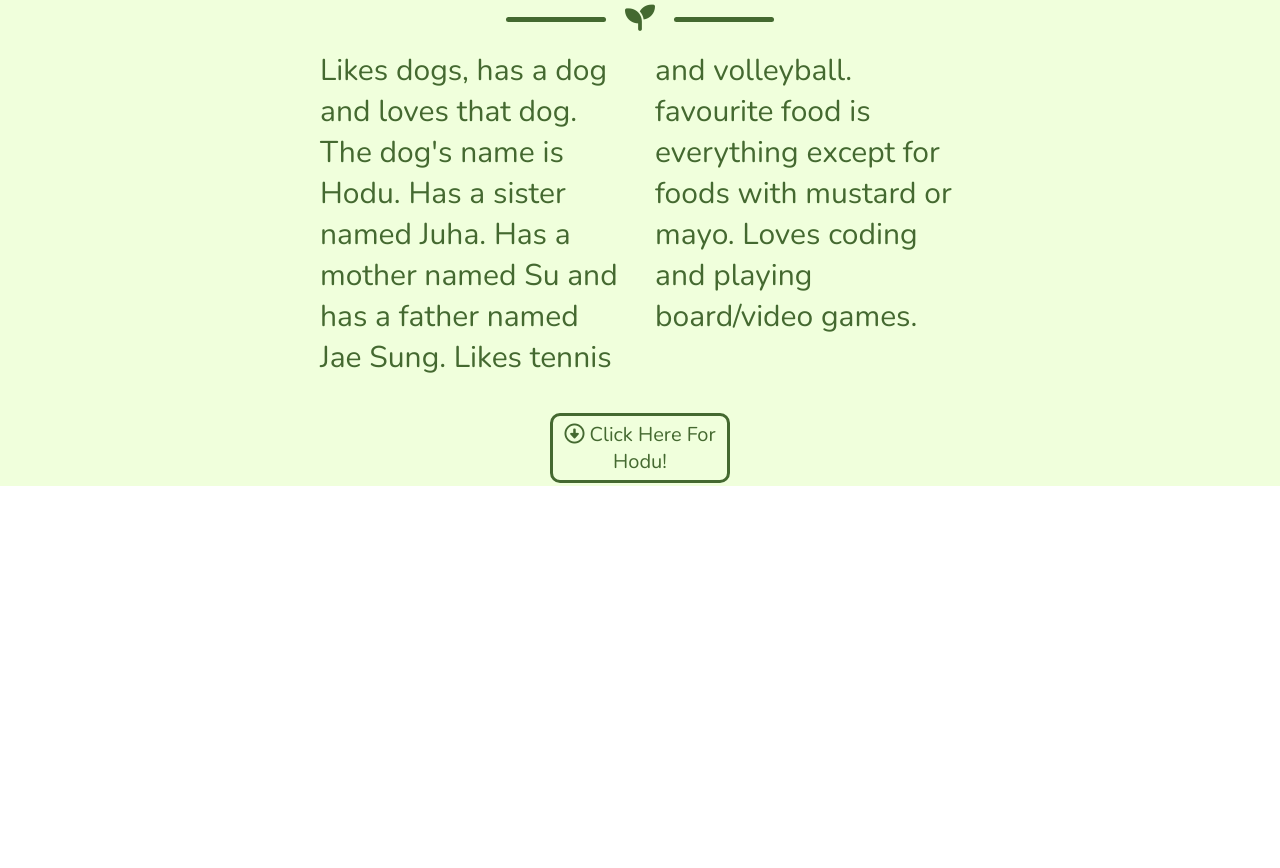
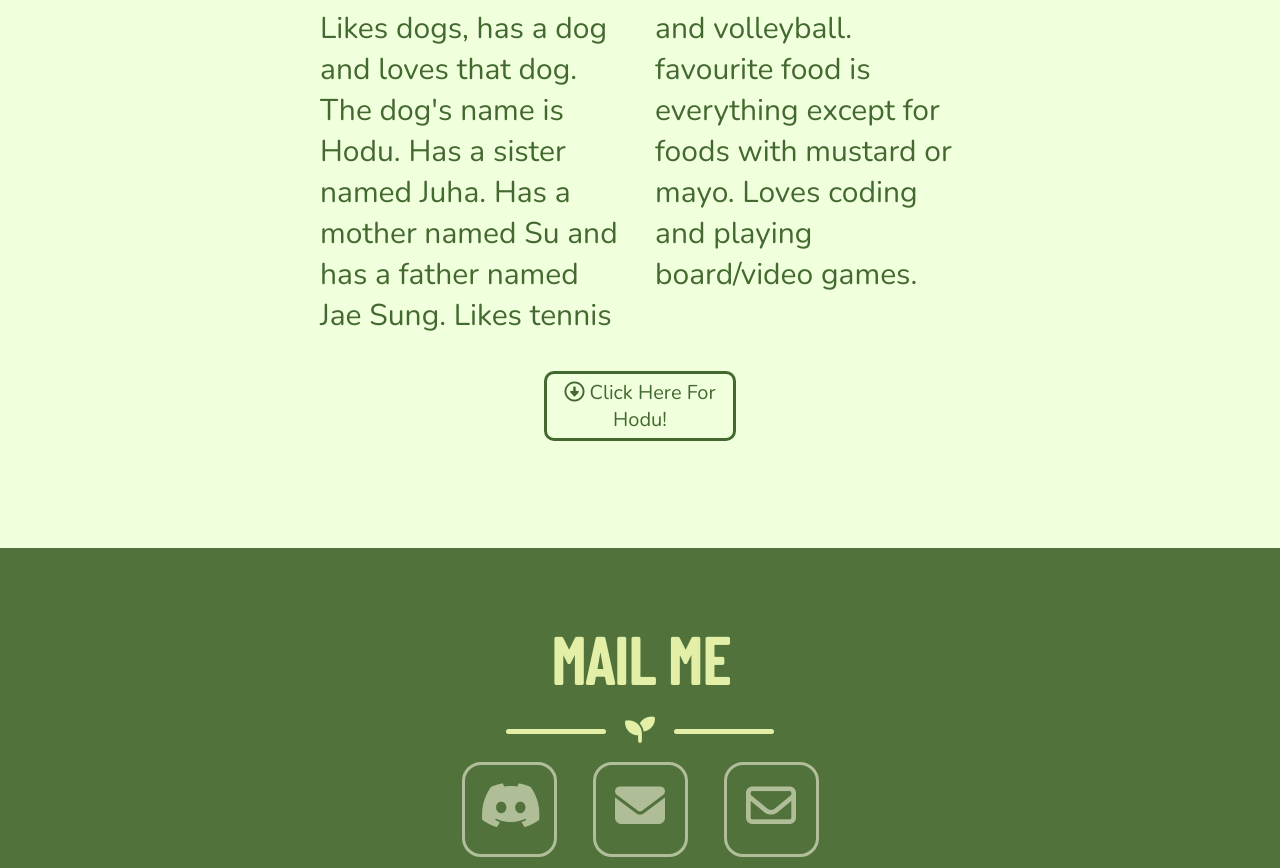
Before and after one commit to zuwonseo/zuwonseo.github.io, a plain HTML site: page index.html in a window 1280 px wide. Shown: the part 1932-2800 px from the top of the page. Before the commit the page ends 2450 px from the top, so only its background shows below. Drawn offline with nearby package versions, Linux system fonts and the light colour scheme; a web font is replaced by a local one.

Commit message:
first commit

```diff
--- a/index.html
+++ b/index.html
@@ -18,6 +18,7 @@
             margin: 0;
             padding: 0;
             box-sizing: border-box;
+
         }
 
         h1 {
@@ -152,14 +153,13 @@
 
         #contact {
             background-color: #2e5a29;
-            height: 1000px;
             color: #dde8c8;
             text-align: center;
+            padding: 72px 0px;
         }
 
         #contact h1 {
             text-align-last: center;
-            padding-top: 72px;
         }
 
         #contact hr {
@@ -220,14 +220,13 @@
         }
 
         #about {
-            height: 650px;
             background-color: #f0ffdc;
             color: #446930;
+            padding: 72px 0px;
         }
 
         #about h1 {
             text-align: center;
-            padding-top: 72px;
         }
 
         #about hr {
@@ -248,7 +247,7 @@
         }
 
         #about button {
-            width: 14%;
+            width: 15%;
             height: 70px;
             margin: 35px 0px;
             border-radius: 10px;
@@ -262,7 +261,7 @@
 
         #about button:hover {
             border: solid;
-            width: 15%;
+            width: 16%;
             height: 80px;
             color: #f0ffdc;
             background-color: #446930;
@@ -271,6 +270,73 @@
         #center {
             text-align: center;
         }
+
+        footer {
+            text-align: center;
+            font-family: 'nunito';
+            padding: 10px;
+            background-color: #305d30;
+            color: beige;
+        }
+
+        #side {
+            border: solid;
+            background-color: black;
+            position: fixed;
+        }
+
+        #mail {
+            height: 400px;
+            text-align: center;
+            padding: 72px 0px;
+            background-color: #51723b;
+            color: #e3efa7;
+        }
+
+        #mail hr {
+            background-color: #e3efa7;
+        }
+
+        #mail i {
+            color: #e3efa7;
+            font-size: 30px;
+        }
+
+        #mail .seperator {
+            margin: 17px 0px;
+        }
+
+        #mail i:not(.seperator i) {
+            font-size: 50px;
+            border: solid;
+            color: rgba(245, 245, 220, 0.58);
+            transition: 0.2s;
+            /*            margin: auto 35px;*/
+            padding: 12px;
+            width: 95px;
+            height: 95px;
+            padding: 15px;
+            border-radius: 19px;
+        }
+
+        #mail li {
+            display: inline-block;
+            /*            border: solid;*/
+            margin: 0px 16px;
+        }
+
+        #mail i:not(.seperator i):hover {
+            color: beige;
+            font-size: 56px;
+            background-color: beige;
+            color: #51723b;
+        }
+
+        #mail i.fa-discord {
+            position: relative;
+            right:
+        }
+
     </style>
 </head>
 
@@ -284,6 +350,7 @@
             <li><a href="#about">About</a></li>
         </ul>
     </section>
+
     <section id="intro">
         <h1>hello my name is Juwon</h1>
         <img src="images/20210309_214028.jpg" alt="">
@@ -292,6 +359,7 @@
             <i class="fa-solid fa-seedling"></i>
             <hr>
         </div>
+
         <div>
             <p>Student - A Dog's Owner</p>
         </div>
@@ -325,6 +393,43 @@
             <a href="images/20210309_213922.jpg" alt="" download><button><i class="fa-regular fa-circle-down"></i> Click Here For Hodu!</button></a>
         </div>
     </section>
+    <section id="mail">
+        <ul>
+
+            <h1>mail me</h1>
+            <div class="seperator">
+                <hr>
+                <i class="fa-solid fa-seedling"></i>
+                <hr>
+            </div>
+            <li>
+                <a href="https://discordapp.com/users/1014943908058365952">
+                    <abbr title="This will take you to discord">
+                        <i class="fa-brands fa-discord"></i>
+                    </abbr>
+                </a>
+            </li>
+            <li>
+                <a href="mailto:zuwongseo@gmail.com"> <abbr title="May not always be available">
+                        <i class="fa-solid fa-envelope"></i>
+                    </abbr>
+                </a>
+            </li>
+            <li>
+                <a href="mailto:greatgreatcandy@gmail.com">
+                    <abbr title="Second email">
+                        <i class="fa-regular fa-envelope"></i>
+                    </abbr>
+                </a>
+            </li>
+        </ul>
+
+    </section>
+
+    <footer>
+        Copyright &copy; Juwon 2023
+    </footer>
+
 </body>
 
 </html>
```
